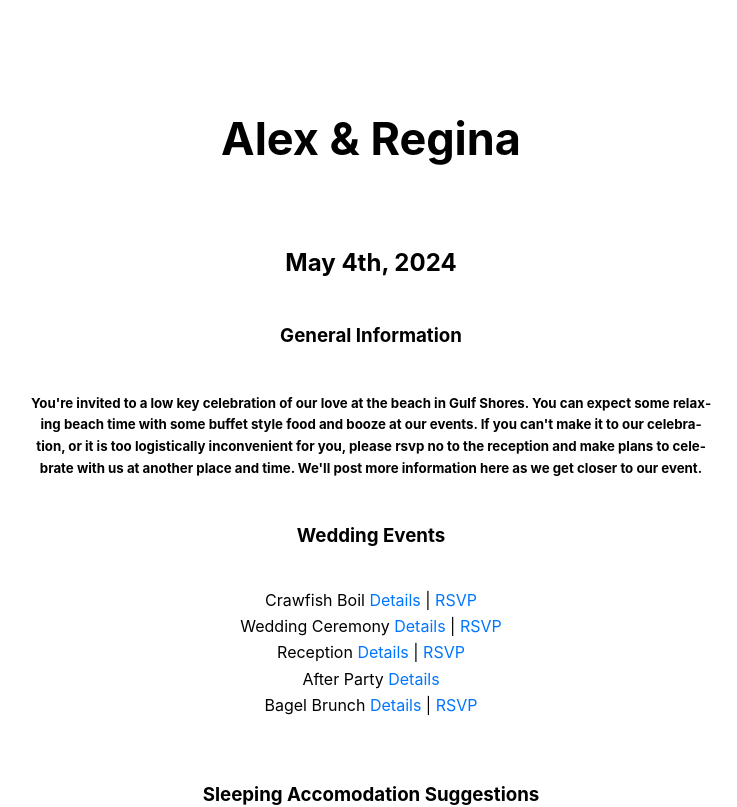
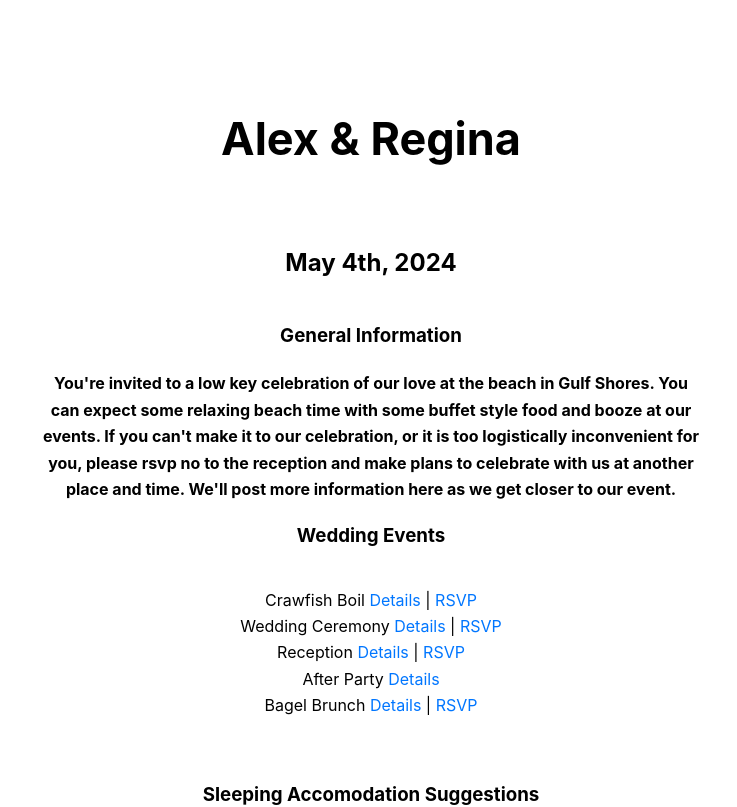
Before and after one commit to Human-Coop/create-react-app, a React (Create React App) app: page / in a window 1280 px wide. Shown: the top 807 px of the page, without its empty margins (269-1006 px from the left). Built offline with nearby package versions, Linux system fonts and the light colour scheme; no server answers.

Commit message:
style general info

```diff
--- a/src/App.css
+++ b/src/App.css
@@ -56,6 +56,11 @@ p{
   display: inline-block;
 }
 
+h4{
+  padding-left: 10px;
+  padding-right: 10px;
+}
+
 .eventDetails{
   border: 1px solid black;
   border-radius: 25px;
--- a/src/App.js
+++ b/src/App.js
@@ -217,13 +217,13 @@ function App() {
       <h1>Alex &#38; Regina</h1>
       <h2>May 4th, 2024</h2>
       <h3>General Information</h3>
-      <h5>
+      <h4>
         You're invited to a low key celebration of our love at the beach in Gulf Shores.
         You can expect some relaxing beach time with some buffet style food and booze at our events.
         If you can't make it to our celebration, or it is too logistically inconvenient for you,
         please rsvp no to the reception and make plans to celebrate with us at another place and time.
         We'll post more information here as we get closer to our event.
-      </h5>
+      </h4>
       <h3>
         Wedding Events
       </h3>
```
